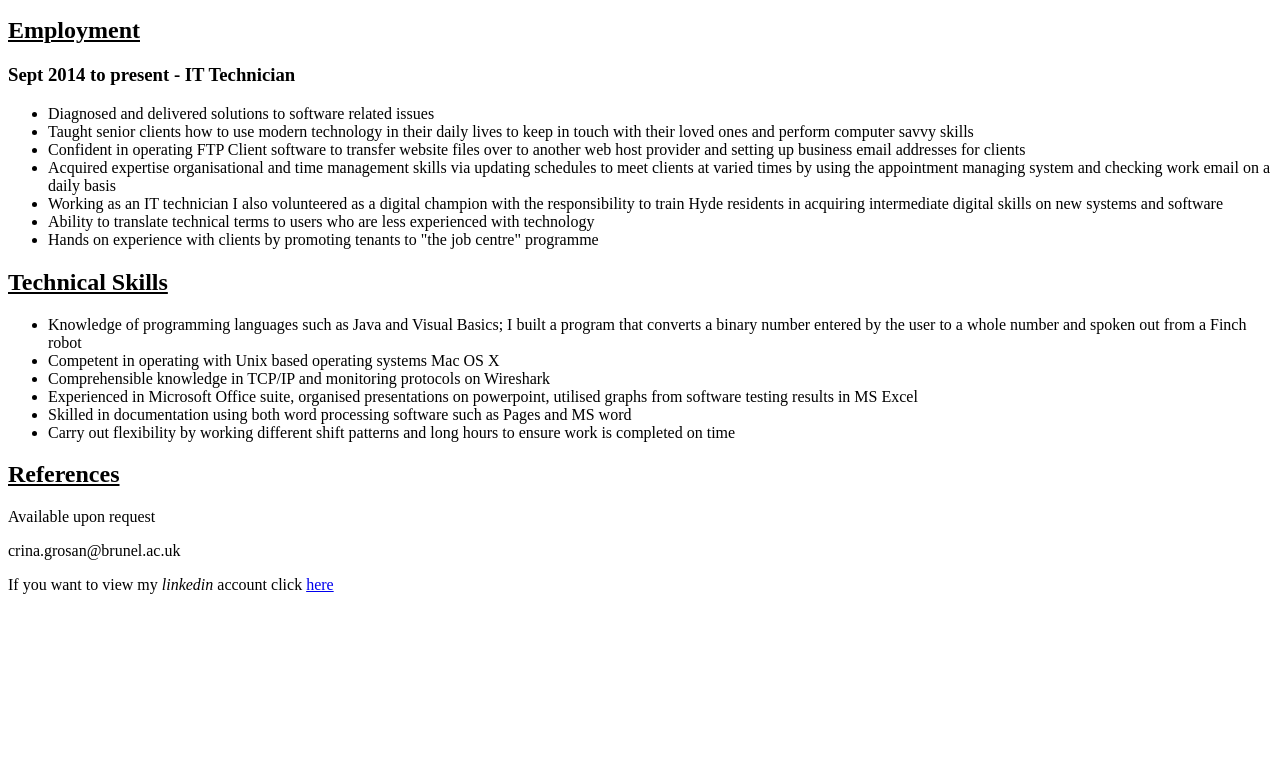
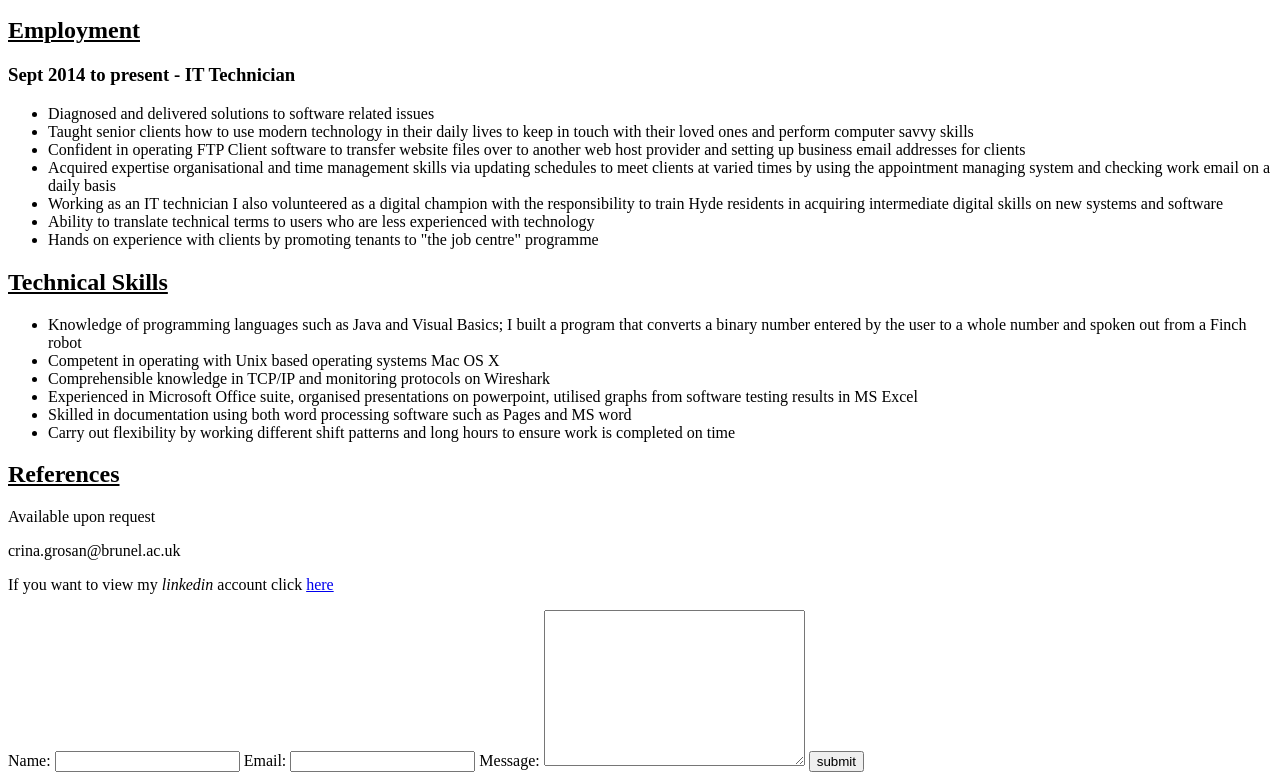
Before and after one commit to Joel2109/my-cv-project, a plain HTML site: page index.html in a window 1280 px wide. Shown: the part 1044-1824 px from the top of the page. Before the commit the page ends 1654 px from the top, so only its background shows below. Drawn offline with Linux system fonts and the light colour scheme.

Commit message:
patched form function

```diff
--- a/index.html
+++ b/index.html
@@ -169,4 +169,18 @@
 			If you want to view my <em>linkedin</em> account click <a href="https://www.linkedin.com/profile/view?id=AAMAABoA_4YBm0-JpCiPHI4GhcJ525QhM1OJGks&trk=hp-identity-name" target="_blank">here</a>
 		</p>
 	</body>
+	<form method="post" action="http://lacedeamon.spartaglobal.com/contactform">
+		<label for="name">Name:</label>
+		<input type="text" name="name" id="name">
+
+		<label for="email">Email:</label>
+		<input type="email" name="email" id="email">
+
+		<label for="message">Message:</label>
+		<textarea name="message" id="message" cols="30" rows="10"></textarea>
+
+		<input type="hidden" name="addressee" id="addressee" value="Joel">
+
+		<input type="submit" value="submit" target="_blank">
+	</form>
 </html>
```
